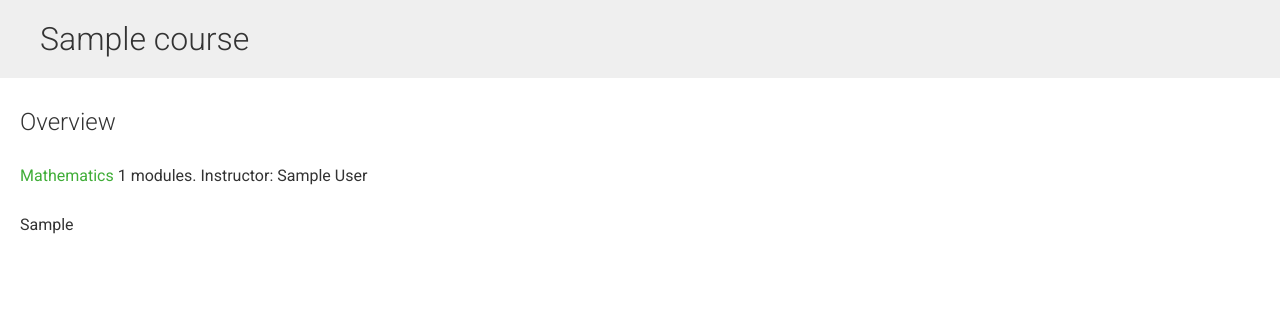
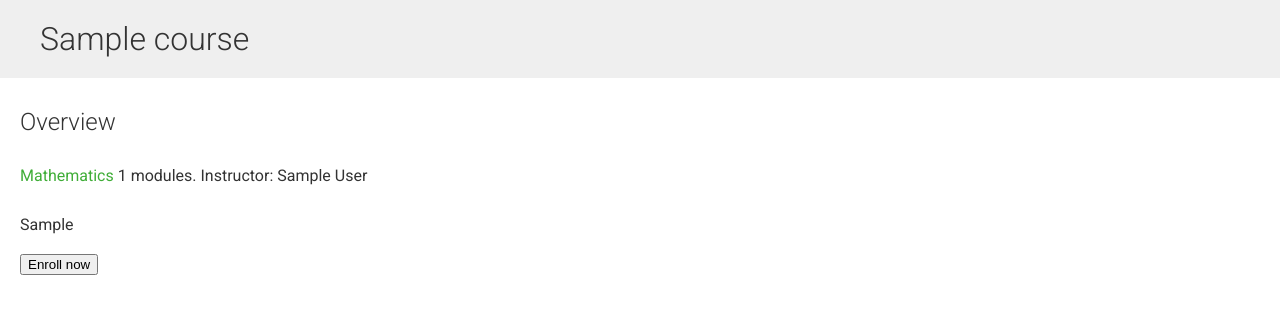
Before and after one commit to OjureFred/CloudSchool, a Django app: a page that uses courses/templates/courses/course/detail.html in a window 1280 px wide. Shown: the part 54-368 px from the top of the page. Run offline with Django 3.2, Linux system fonts and the light colour scheme; a user stored in the database is signed in; data comes from the database, SQL or seed files in the repository; tables that the repository leaves empty hold one stand-in row (values such as "Sample post"); some libraries are stand-ins or nearby versions.

Commit message:
Added process for student registration

```diff
--- a/courses/templates/courses/course/detail.html
+++ b/courses/templates/courses/course/detail.html
@@ -17,6 +17,17 @@
                 Instructor: {{ object.owner.get_full_name }}
             </p>
             {{ object.overview|linebreaks }}
+            {% if request.user.is_authenticated %}
+                <form action="{% url 'student_enroll_course' %}" method='post'>
+                    {{ enroll_form }}
+                    {% csrf_token %}
+                    <input type="submit" value="Enroll now">
+                </form>
+            {% else %}
+                <a href="{% url 'student_registration' %}" class="button">
+                    Register to enroll
+                </a>
+            {% endif %}
         </div>
     {% endwith %}
 {% endblock %}
--- a/courses/views.py
+++ b/courses/views.py
@@ -11,6 +11,7 @@ from django.db.models import Count
 
 from braces.views import CsrfExemptMixin, JsonRequestResponseMixin
 
+from students.forms import CourseEnrollForm
 from .models import Course, Module, Content, Subject
 from .forms import ModuleFormSet
 
@@ -150,3 +151,8 @@ class CourseListView(TemplateResponseMixin, View):
 class CourseDetailView(DetailView):
     model = Course
     template_name = 'courses/course/detail.html'
+
+    def get_context_data(self, **kwargs):
+        context = super().get_context_data(**kwargs)
+        context['enroll_form'] = CourseEnrollForm(initial={'course': self.object})
+        return context
--- a/students/urls.py
+++ b/students/urls.py
@@ -4,4 +4,5 @@ from . import views
 
 urlpatterns = [
     path('register/', views.StudentRegistrationView.as_view(), name='student_registration'),
+    path('enrol-course/', views.StudentEnrollCourseView.as_view(), name='student_enroll_course'),
 ]
```
Also changed, not shown: students/views.py (+16 -1 lines).
